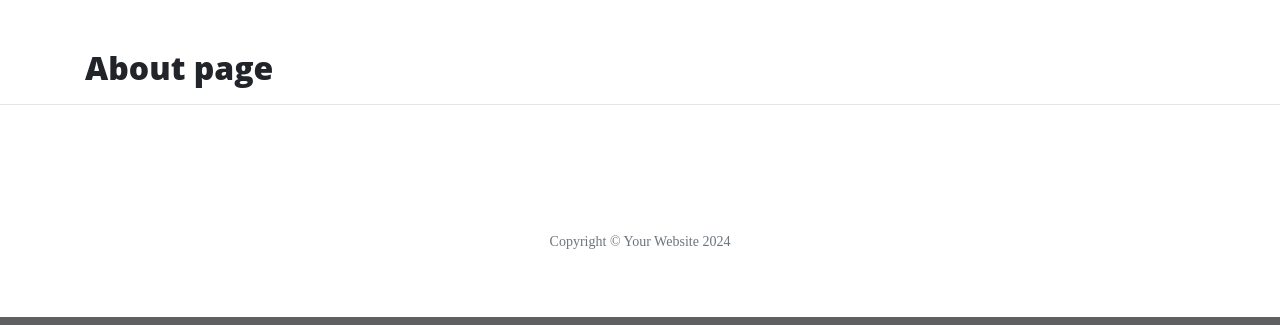
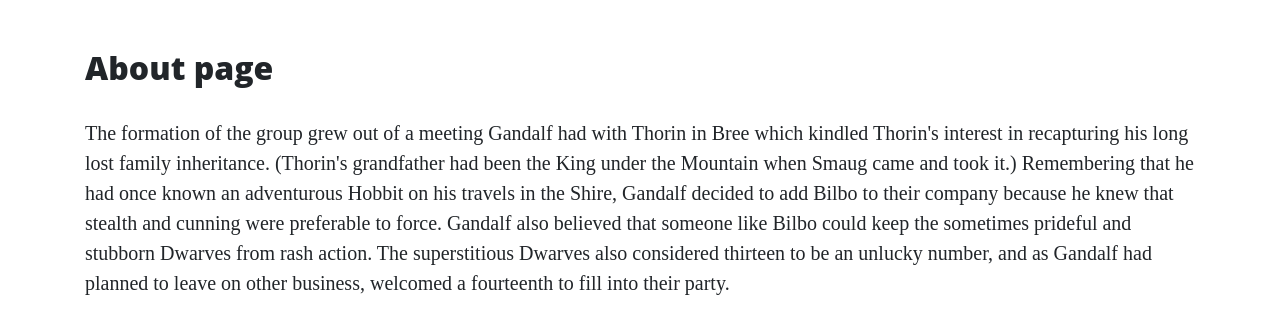
Before and after one commit to avabellaw/cuddly-octo-funicular, a Flask app: page /about in a window 1280 px wide. Shown: the part 629-954 px from the top of the page. Run offline with Flask 3, Linux system fonts and the light colour scheme; some libraries are stand-ins or nearby versions.

Commit message:
Add and style content in about page

```diff
--- /dev/null
+++ b/static/css/style.css
@@ -0,0 +1,3 @@
+.col-md-5 > img {
+    width: 100%;
+}
--- a/templates/about.html
+++ b/templates/about.html
@@ -1,4 +1,51 @@
 {% extends "base.html" %}
 {% block content %}
-    <h2>About page</h2>
+<h2>About page</h2>
+<p>
+    The formation of the group grew out of a meeting Gandalf had with Thorin in Bree which kindled Thorin's interest in
+    recapturing his long lost family inheritance. (Thorin's grandfather had been the King under the Mountain when Smaug
+    came and took it.) Remembering that he had once known an adventurous Hobbit on his travels in the Shire, Gandalf
+    decided to add Bilbo to their company because he knew that stealth and cunning were preferable to force. Gandalf
+    also believed that someone like Bilbo could keep the sometimes prideful and stubborn Dwarves from rash action. The
+    superstitious Dwarves also considered thirteen to be an unlucky number, and as Gandalf had planned to leave on other
+    business, welcomed a fourteenth to fill into their party.
+</p>
+
+<div class="row featurette">
+    <div class="col-md-7">
+        <h3>Thorin Oakenshield</h3>
+        <p>
+            Thorin II was born in TA 2746 to the Dwarf prince Thráin II in the city of the Lonely Mountain. Early in his
+            youth, Thorin and the other Dwarves of the Lonely Mountain were forced to flee by the dragon Smaug, in TA
+            2770. While in exile, he quickly grew into a capable warrior. This was demonstrated at the Battle of
+            Azanulbizar, near Moria, in TA 2799. He fought with one of the Dwarven armies beneath Moria's East-gate, and
+            at some point in the battle, his shield broke, and, using an oaken tree branch found on the ground as a
+            shield, he gained the epithet "Oakenshield," which remained with him even in death.[2]
+
+            Thorin became King-in-Exile of Durin's Folk in TA 2850, after his father went missing and died in the
+            dungeons of Dol Guldur.
+        </p>
+    </div>
+    <div class="col-md-5">
+        <img class="mt-auto mb-auto" src="https://static.wikia.nocookie.net/lotr/images/e/e6/Thorin_king_under_the_mountain_by_gravity_zero-ddur2td.jpg"
+            alt="Thorin gif">
+    </div>
+</div>
+
+<div class="row featurette">
+    <div class="col-md-5">
+        <img src="https://static.wikia.nocookie.net/lotr/images/a/a6/HBT-DWF-003.jpg" alt="Fili and kili">
+    </div>
+    <div class="col-md-7">
+        <h3>Fili and kili</h3>
+        <p>
+            Fíli and Kíli were nephews of Thorin, who was the elder brother of their mother, Dís. They were also nephews
+            of Frerin, grandsons of Thráin II, and great-grandsons of Thrór. Fíli's most distinguishing feature was his
+            long nose, the longest of any of the Dwarves in Thorin's company.
+
+            As the youngest Dwarves, Fíli and Kíli had the sharpest eyes, and were often sent scouting or searching. It
+            was they that found the Front Porch while in the Misty Mountains.
+        </p>
+    </div>
+</div>
 {% endblock %}
--- a/templates/base.html
+++ b/templates/base.html
@@ -5,8 +5,9 @@
     <meta charset="UTF-8">
     <meta name="viewport" content="width=device-width, initial-scale=1.0">
 
-    <link rel="stylesheet" href="{{ url_for('static', filename='vendor/bootstrap/css/bootstrap.min.css') }}">
-    <link rel="stylesheet" href="{{ url_for('static', filename='css/clean-blog.min.css') }}">
+    <link rel="stylesheet" href="{{ url_for('static', filename='vendor/bootstrap/css/bootstrap.min.css') }}" text="text/css">
+    <link rel="stylesheet" href="{{ url_for('static', filename='css/clean-blog.min.css') }}" text="text/css">
+    <link rel="stylesheet" href="{{ url_for('static', filename='css/style.css') }}" text="text/css">
     <title>FLASK</title>
 </head>
 
```
